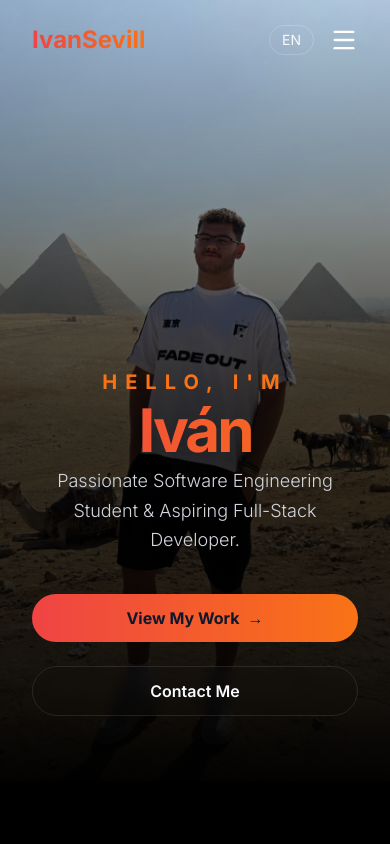
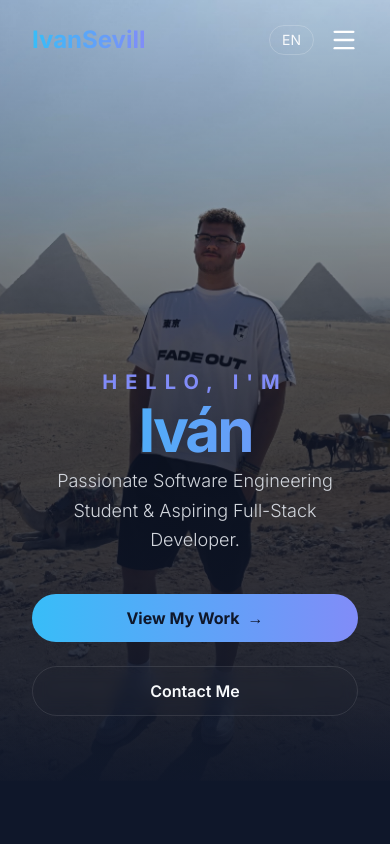
Before and after one commit to IvanSevill/IvanSevill, a React (Vite) app: page / in a window 390 px wide. Shown: the top 844 px of the page. Built offline with nearby package versions, Linux system fonts and the light colour scheme.

Commit message:
Color selection back to blue and purple

```diff
--- a/src/components/About.jsx
+++ b/src/components/About.jsx
@@ -76,7 +76,7 @@ const About = () => {
                         className="grid gap-6"
                     >
                         <motion.div variants={item} className="card flex items-start gap-4 hover:border-[var(--accent-primary)]">
-                            <div className="p-3 bg-red-500/20 rounded-lg text-red-400">
+                            <div className="p-3 bg-blue-500/20 rounded-lg text-blue-400">
                                 <Zap size={24} />
                             </div>
                             <div>
@@ -86,7 +86,7 @@ const About = () => {
                         </motion.div>
 
                         <motion.div variants={item} className="card flex items-start gap-4 hover:border-[var(--accent-secondary)]">
-                            <div className="p-3 bg-orange-500/20 rounded-lg text-orange-400">
+                            <div className="p-3 bg-purple-500/20 rounded-lg text-purple-400">
                                 <User size={24} />
                             </div>
                             <div>
@@ -106,7 +106,7 @@ const About = () => {
                         </motion.div>
 
                         <motion.div variants={item} className="card flex items-start gap-4 hover:border-orange-500/50 group">
-                            <div className="p-3 bg-orange-500/20 rounded-lg text-orange-400 group-hover:bg-orange-500/30 transition-colors">
+                            <div className="p-3 bg-blue-500/20 rounded-lg text-blue-400 group-hover:bg-blue-500/30 transition-colors">
                                 <Map size={24} />
                             </div>
                             <div>
--- a/src/components/Experience.jsx
+++ b/src/components/Experience.jsx
@@ -13,7 +13,7 @@ const Experience = () => {
             period: t.experience.student.period,
             location: t.experience.student.location,
             description: [t.experience.student.desc],
-            icon: <Building2 size={24} className="text-red-400" />,
+            icon: <Building2 size={24} className="text-blue-400" />,
             branches: [
                 {
                     title: t.experience.erasmus.company,
@@ -21,7 +21,7 @@ const Experience = () => {
                     period: t.experience.erasmus.period,
                     location: t.experience.erasmus.location,
                     description: t.experience.erasmus.desc,
-                    icon: <Building2 size={20} className="text-orange-400" />
+                    icon: <Building2 size={20} className="text-purple-400" />
                 }
             ]
         },
@@ -31,7 +31,7 @@ const Experience = () => {
             period: t.experience.freelance.period,
             location: t.experience.freelance.location,
             description: t.experience.freelance.desc,
-            icon: <Briefcase size={24} className="text-red-400" />
+            icon: <Briefcase size={24} className="text-green-400" />
         }
     ];
 
@@ -91,20 +91,20 @@ const Experience = () => {
                                                 {/* Branch Connector Hook */}
                                                 <div className="absolute left-[1.1rem] top-4 w-4 h-0.5 bg-[var(--accent-primary)]/30 group-hover:bg-[var(--accent-primary)] transition-colors"></div>
 
-                                                <div className="p-2 bg-orange-500/10 border border-orange-500/20 rounded-lg text-orange-400 self-start">
+                                                <div className="p-2 bg-purple-500/10 border border-purple-500/20 rounded-lg text-purple-400 self-start">
                                                     {branch.icon}
                                                 </div>
                                                 <div className="flex-grow">
                                                     <div className="flex justify-between items-start mb-1">
-                                                        <h5 className="font-bold text-gray-200 group-hover:text-orange-400 transition-colors">
+                                                        <h5 className="font-bold text-gray-200 group-hover:text-purple-400 transition-colors">
                                                             {branch.role}
                                                         </h5>
-                                                        <span className="text-[10px] bg-orange-500/10 text-orange-400 px-2 py-0.5 rounded-full border border-orange-500/20">
+                                                        <span className="text-[10px] bg-purple-500/10 text-purple-400 px-2 py-0.5 rounded-full border border-purple-500/20">
                                                             {branch.period}
                                                         </span>
                                                     </div>
                                                     <p className="text-xs font-semibold text-gray-400 mb-2">{branch.title} • {branch.location}</p>
-                                                    <p className="text-xs text-gray-400 italic bg-white/5 p-2 rounded border-l-2 border-orange-500/30">
+                                                    <p className="text-xs text-gray-400 italic bg-white/5 p-2 rounded border-l-2 border-purple-500/30">
                                                         {branch.description}
                                                     </p>
                                                 </div>
--- a/src/components/Hero.jsx
+++ b/src/components/Hero.jsx
@@ -7,7 +7,7 @@ const Hero = () => {
     const { t } = useLanguage();
 
     return (
-        <section id="hero" className="min-h-screen flex items-end lg:items-center pt-24 pb-32 lg:pb-12 relative overflow-hidden bg-black">
+        <section id="hero" className="min-h-screen flex items-end lg:items-center pt-24 pb-32 lg:pb-12 relative overflow-hidden bg-[#0f172a]">
             {/* Background elements */}
             <div className="absolute top-0 left-0 w-full h-full overflow-hidden -z-10">
                 <div className="absolute top-[-10%] left-[-10%] w-[50%] h-[50%] bg-red-500/10 rounded-full blur-[120px] animate-pulse"></div>
@@ -55,13 +55,13 @@ const Hero = () => {
                         className="w-full h-full object-cover object-top scale-[1.15] -translate-y-[15%] -translate-x-[5%] lg:translate-x-[20%] lg:translate-y-0 lg:object-right lg:scale-110 brightness-90 lg:brightness-[0.8] contrast-105 transition-transform duration-1000"
                     />
                     {/* Mobile: Gradient covering only the bottom to center the "air" */}
-                    <div className="absolute inset-0 bg-gradient-to-t from-black via-black/70 to-transparent lg:hidden"></div>
+                    <div className="absolute inset-0 bg-gradient-to-t from-[#0f172a] via-[#0f172a]/70 to-transparent lg:hidden"></div>
 
                     {/* Desktop: Solid black on the left that fades out to the right - NO MORE CUTS */}
-                    <div className="absolute inset-0 bg-gradient-to-r from-black via-black via-[35%] to-transparent hidden lg:block"></div>
+                    <div className="absolute inset-0 bg-gradient-to-r from-[#0f172a] via-[#0f172a] via-[35%] to-transparent hidden lg:block"></div>
 
                     {/* Bottom blend for section continuity */}
-                    <div className="absolute inset-x-0 bottom-0 h-1/6 bg-gradient-to-t from-black to-transparent z-10"></div>
+                    <div className="absolute inset-x-0 bottom-0 h-1/6 bg-gradient-to-t from-[#0f172a] to-transparent z-10"></div>
                 </div>
             </div>
 
--- a/src/components/Projects.jsx
+++ b/src/components/Projects.jsx
@@ -75,7 +75,7 @@ const Projects = () => {
     };
 
     return (
-        <section id="projects" className="section py-24">
+        <section id="projects" className="section bg-black/20 py-24">
             <div className="container px-6 mx-auto">
                 <motion.div
                     initial={{ opacity: 0, y: 20 }}
@@ -104,7 +104,7 @@ const Projects = () => {
                             >
                                 <div className="absolute -inset-[1px] bg-gradient-to-b from-white/10 to-transparent rounded-[2rem] transition-all duration-500 group-hover:from-[var(--accent-primary)]/40 group-hover:to-[var(--accent-secondary)]/10"></div>
 
-                                <div className="relative h-full bg-[#111111]/80 backdrop-blur-xl rounded-[2rem] overflow-hidden flex flex-col border border-white/5 shadow-2xl transition-all duration-500 hover:-translate-y-2">
+                                <div className="relative h-full bg-[#0f172a]/80 backdrop-blur-xl rounded-[2rem] overflow-hidden flex flex-col border border-white/5 shadow-2xl transition-all duration-500 hover:-translate-y-2">
                                     <div className="relative h-48 w-full overflow-hidden">
                                         <img src={project.image} alt={project.title} className="w-full h-full object-cover transition-transform duration-700 group-hover:scale-110" />
                                         <div className="absolute bottom-4 left-6 z-10 p-2.5 bg-black/40 backdrop-blur-md rounded-xl border border-white/10 shadow-lg text-white">
--- a/src/index.css
+++ b/src/index.css
@@ -1,20 +1,20 @@
 @import "tailwindcss";
 
 :root {
-  --bg-color: #000000;
+  --bg-color: #0f172a;
   --text-primary: #f8fafc;
   --text-secondary: #94a3b8;
-  --accent-primary: #ef4444;
-  --accent-secondary: #f97316;
-  --card-bg: rgba(20, 20, 20, 0.8);
-  --glass-border: rgba(255, 255, 255, 0.05);
+  --accent-primary: #38bdf8;
+  --accent-secondary: #818cf8;
+  --card-bg: rgba(30, 41, 59, 0.7);
+  --glass-border: rgba(255, 255, 255, 0.1);
   font-family: 'Inter', sans-serif;
   line-height: 1.5;
   font-weight: 400;
   color-scheme: dark;
   color: var(--text-primary);
   background-color: var(--bg-color);
-  background-image: radial-gradient(circle at top right, #111111, #000000);
+  background-image: radial-gradient(circle at top right, #1e293b, #0f172a);
   scroll-behavior: smooth;
 }
 
```
